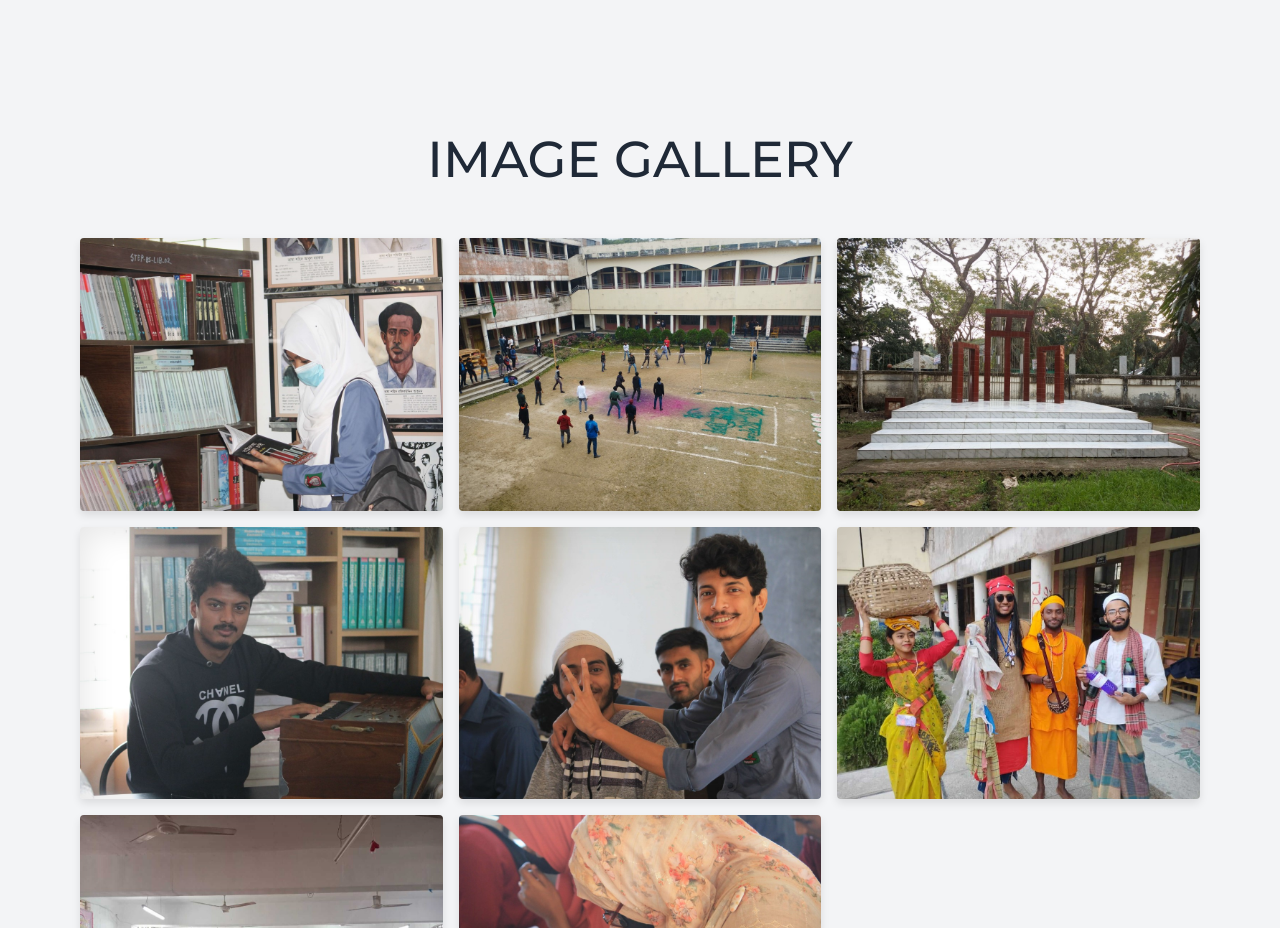
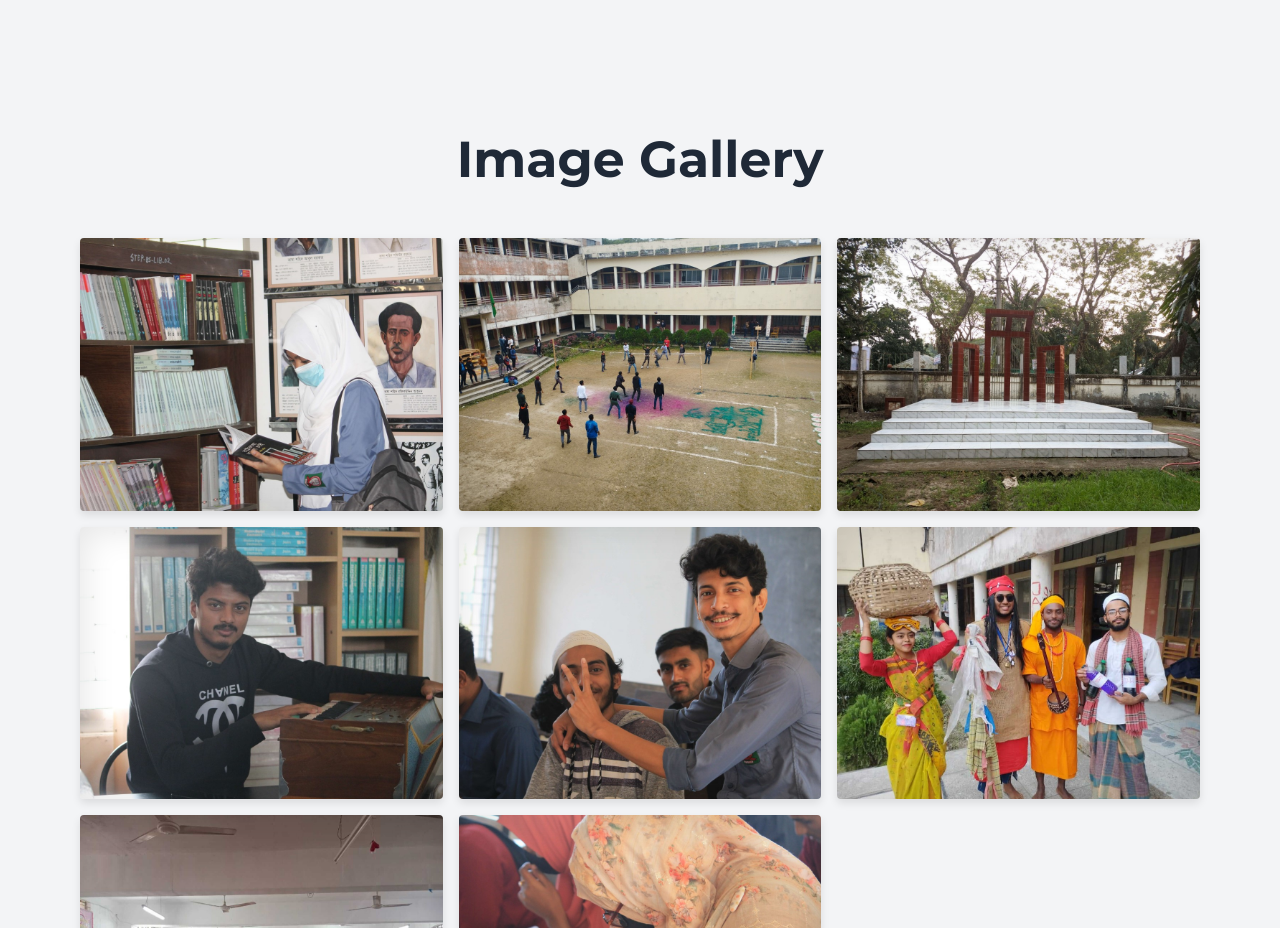
Before and after one commit to al-imam/lpi, a React (Vite) app: page / in a window 1280 px wide. Shown: the part 3940-4868 px from the top of the page. Built offline with nearby package versions, Linux system fonts and the light colour scheme.

Commit message:
change image gallery  heading

```diff
--- a/src/components/Gallery/gallery.module.css
+++ b/src/components/Gallery/gallery.module.css
@@ -12,11 +12,10 @@
 .heading {
   font-size: var(--h2);
   font-family: var(--ff-m);
-  font-weight: var(--fw-400);
+  font-weight: var(--fw-700);
   color: var(--gray-800);
   margin-bottom: 3rem;
   text-align: center;
-  text-transform: uppercase;
 }
 
 .gallery {
```
